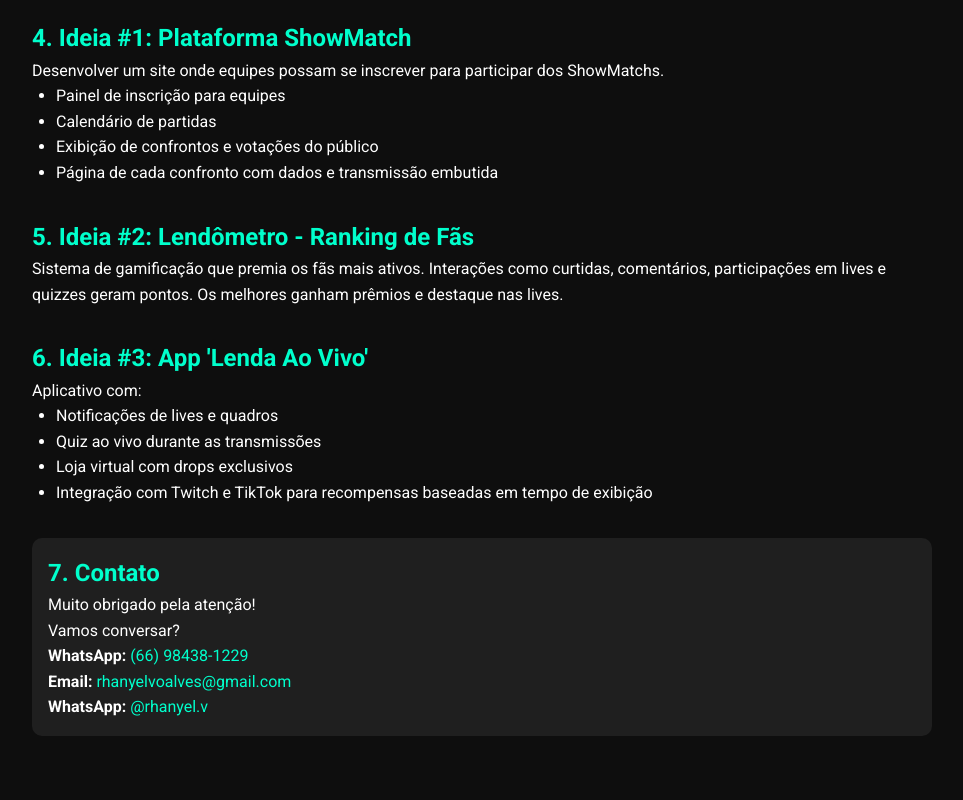
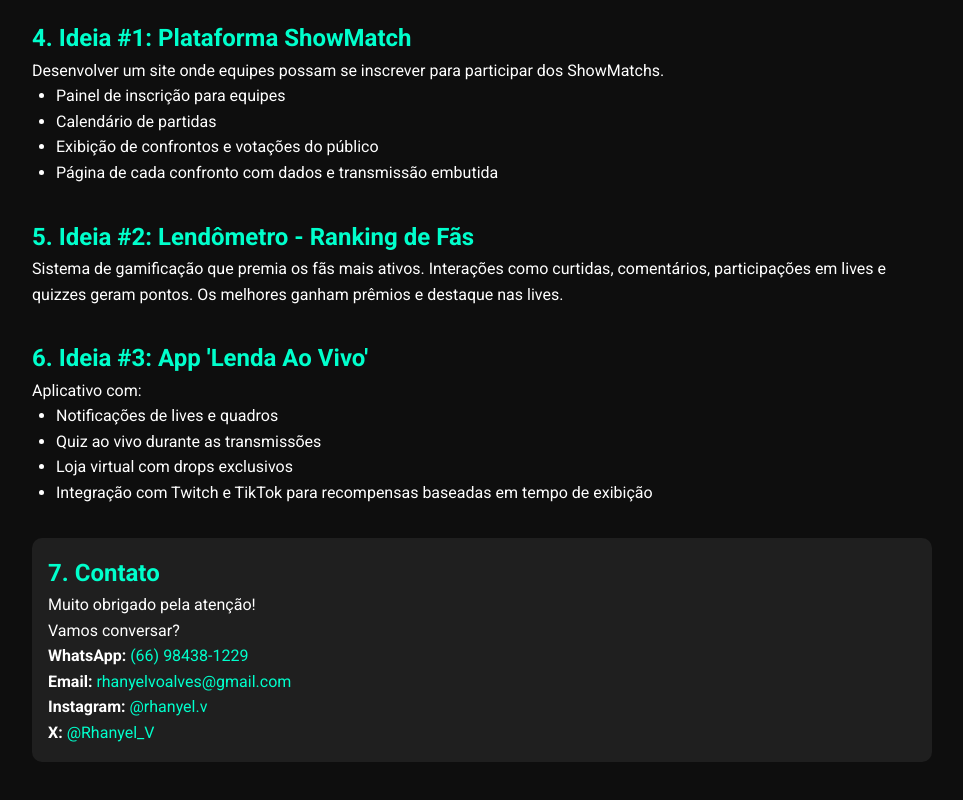
Before and after one commit to rhanyvip/portfolio, a plain HTML site: page index.html in a window 1280 px wide. Shown: the part 531-1331 px from the top of the page, without its empty margins (158-1121 px from the left). Drawn offline with Linux system fonts and the light colour scheme.

Commit message:
Update index.html

```diff
--- a/index.html
+++ b/index.html
@@ -104,7 +104,8 @@
       <p>Muito obrigado pela atenção!<br>Vamos conversar?</p>
       <p><strong>WhatsApp:</strong> <a href="https://wa.me/5566984381229" target="_blank">(66) 98438-1229</a></p>
       <p><strong>Email:</strong> <a href="mailto:rhanyelvoalves@gmail.com">rhanyelvoalves@gmail.com</a></p>
-      <p><strong>WhatsApp:</strong> <a href="https://www.instagram.com/rhanyel.v/">@rhanyel.v</a></p>
+      <p><strong>Instagram:</strong> <a href="https://www.instagram.com/rhanyel.v/">@rhanyel.v</a></p>
+      <p><strong>X:</strong> <a href="https://x.com/Rhanyel_V">@Rhanyel_V</a></p>
     </section>
   </div>
 </body>
```
